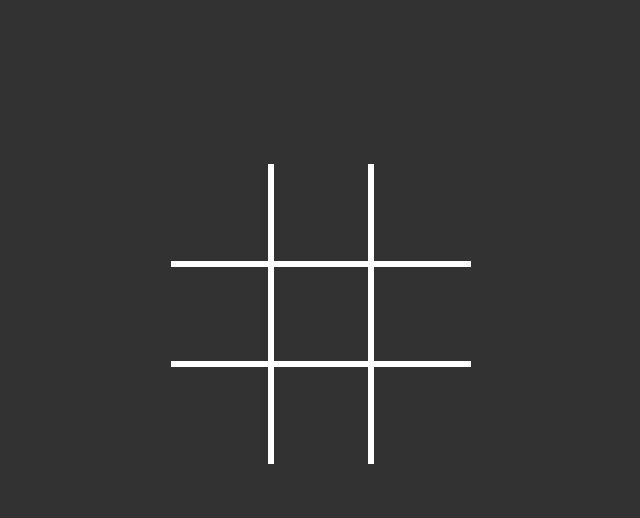
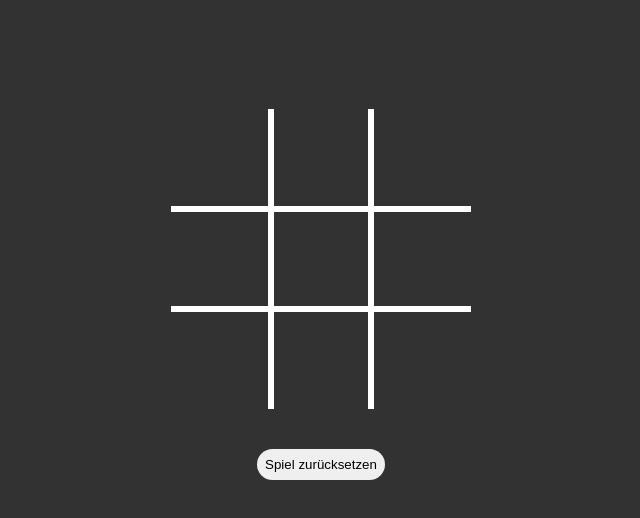
Before and after one commit to swiftAndHandy/tictactoe-prompt-testing, a plain HTML site: page index.html in a window 1280 px wide. Shown: the part 86-604 px from the top of the page, without its empty margins (319-959 px from the left). Drawn offline with nearby package versions, Linux system fonts and the light colour scheme.

Commit message:
restart button added. project finished.

```diff
--- a/index.html
+++ b/index.html
@@ -10,5 +10,6 @@
 <body onload="render()">
     <h1 class="pos-absolute t-0 white">Tic-Tac-Toe</h1>
     <div id="gameArea"></div>
+    <button class="btn" onclick="restart()">Spiel zurücksetzen</button>
 </body>
 </html>
--- a/script.js
+++ b/script.js
@@ -76,7 +76,7 @@ function setSymbol(index) {
 
 function isGameFinished() {
     if (!checkWinner() && allFieldsBlocked()) {
-         alert('blub');
+        alert('blub');
     }
 }
 
@@ -101,7 +101,7 @@ function checkWinner() {
             if (!gameIsOver) {
                 drawWinningLine(combination);
                 setTimeout(() => {
-                    alert(`${fields[a]} wins!`);
+
                 }, 300);
                 gameIsOver = true;
                 return true;
@@ -173,3 +173,11 @@ function setSymbol(index) {
         isGameFinished();
     }
 }
+
+function restart() {
+    fields = Array(9).fill(null);
+    currentSymbol = 'circle';
+    gameIsOver = false;
+    currentCombination = null;
+    render();
+}
--- a/style.css
+++ b/style.css
@@ -45,6 +45,20 @@ body {
     height: 80%;
 }
 
+.btn {
+    margin: 40px;
+    z-index: 99;
+    border-radius: 16px;
+    padding: 8px;
+    border: none;
+    cursor: pointer;
+}
+
+.btn:hover {
+    color: white;
+    background-color: black;
+}
+
 .cell:hover {
     background-color:rgba(255, 255, 255, 0.2);
 }
```
